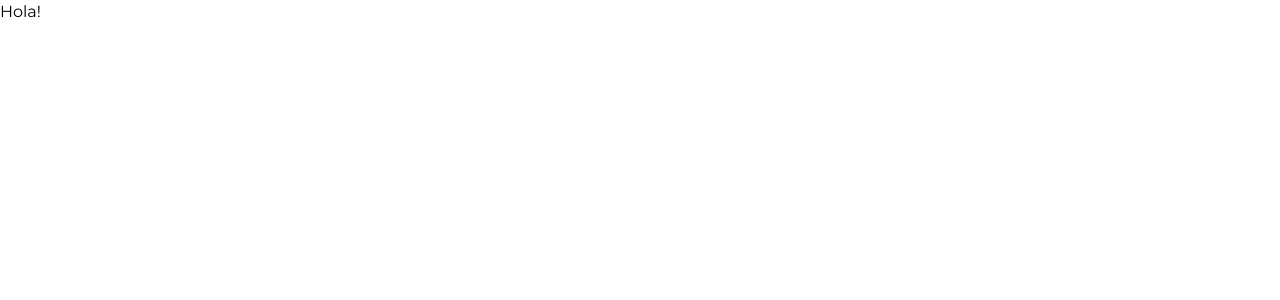
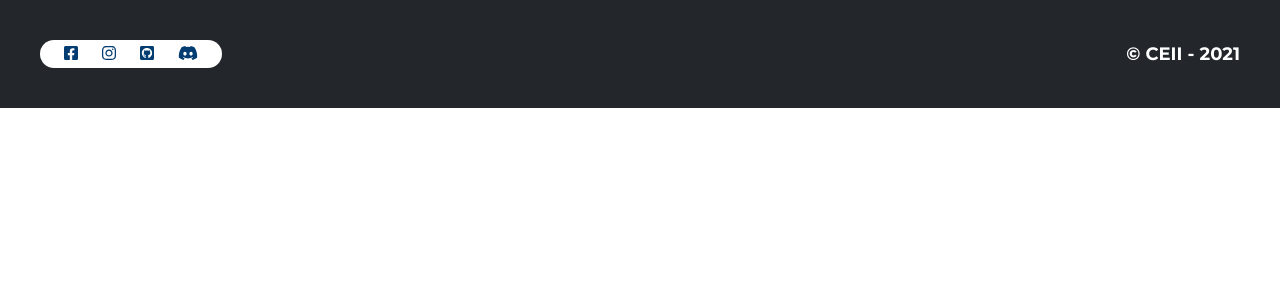
Before and after one commit to CEII/ceii.web, a Next.js app: page / in a window 1280 px wide. Shown: the top 300 px of the page. Built offline with nearby package versions, Linux system fonts and the light colour scheme.

Commit message:
feat: Added footer component

```diff
--- a/package.json
+++ b/package.json
@@ -8,6 +8,10 @@
     "lint": "next lint"
   },
   "dependencies": {
+    "@fortawesome/fontawesome-svg-core": "^1.2.36",
+    "@fortawesome/free-brands-svg-icons": "^5.15.4",
+    "@fortawesome/free-solid-svg-icons": "^5.15.4",
+    "@fortawesome/react-fontawesome": "^0.1.16",
     "next": "12.0.7",
     "react": "17.0.2",
     "react-dom": "17.0.2"
--- a/pages/index.tsx
+++ b/pages/index.tsx
@@ -1,7 +1,12 @@
 import type { NextPage } from 'next';
+import Footer from '@components/Footer'
 
 const Home: NextPage = () => {
-  return <div>Hola!</div>;
+  return(
+    <div className='bg-primary'>
+      <Footer/>
+    </div>
+  )
 };
 
 export default Home;
--- /dev/null
+++ b/src/components/Footer/Footer.tsx
@@ -0,0 +1,27 @@
+import { FunctionComponent } from 'react'
+import { FontAwesomeIcon } from "@fortawesome/react-fontawesome";
+import { faFacebookSquare, faInstagram, faGithubSquare, faDiscord } from "@fortawesome/free-brands-svg-icons";
+
+const Footer : FunctionComponent = () => {
+    return (
+        <footer className="flex justify-between p-10">
+            <div className="flex bg-white rounded-full">
+                <a href="https://www.facebook.com/CEII.UCA" className="self-center">
+                    <FontAwesomeIcon icon={faFacebookSquare} color="#033C71" className="social-icon-p"/>
+                </a>
+                <a href="https://www.instagram.com/ceii.uca/?hl=es-la" className="self-center">
+                    <FontAwesomeIcon icon={faInstagram} color="#033C71" className="social-icon-p"/>
+                </a>
+                <a href="https://github.com/CEII" className="self-center">
+                    <FontAwesomeIcon icon={faGithubSquare} color="#033C71" className="social-icon-p"/>
+                </a>
+                <a href="https://discord.gg/" className="self-center">
+                    <FontAwesomeIcon icon={faDiscord} color="#033C71" className="social-icon-p mr-6"/>
+                </a>
+            </div>
+            <p className="text-sm text-white font-sans font-bold self-center sm:text-lg">© CEII - 2021</p>
+        </footer>
+    )
+}
+
+export default Footer;
--- /dev/null
+++ b/src/components/Footer/index.ts
@@ -0,0 +1 @@
+export { default } from './Footer'
--- a/styles/globals.css
+++ b/styles/globals.css
@@ -2,3 +2,7 @@
 @tailwind base;
 @tailwind components;
 @tailwind utilities;
+
+.social-icon-p{
+    @apply w-4 ml-6 sm:w-8
+}
--- a/tailwind.config.js
+++ b/tailwind.config.js
@@ -4,6 +4,7 @@ module.exports = {
     './src/components/**/*.{js,ts,jsx,tsx}',
   ],
   theme: {
+    extend: {
       colors: {
         primary: '#23272C',
         accent: '#ED554C',
@@ -12,7 +13,7 @@ module.exports = {
       fontFamily: {
         sans: ['Montserrat', 'sans-serif'],
       },
-    extend: {},
+    },
   },
   plugins: [],
 };
```
Also changed, not shown: 1 other file (tests, documents, lock files or other folders). Lines whose indentation alone changed are shown as unchanged.
